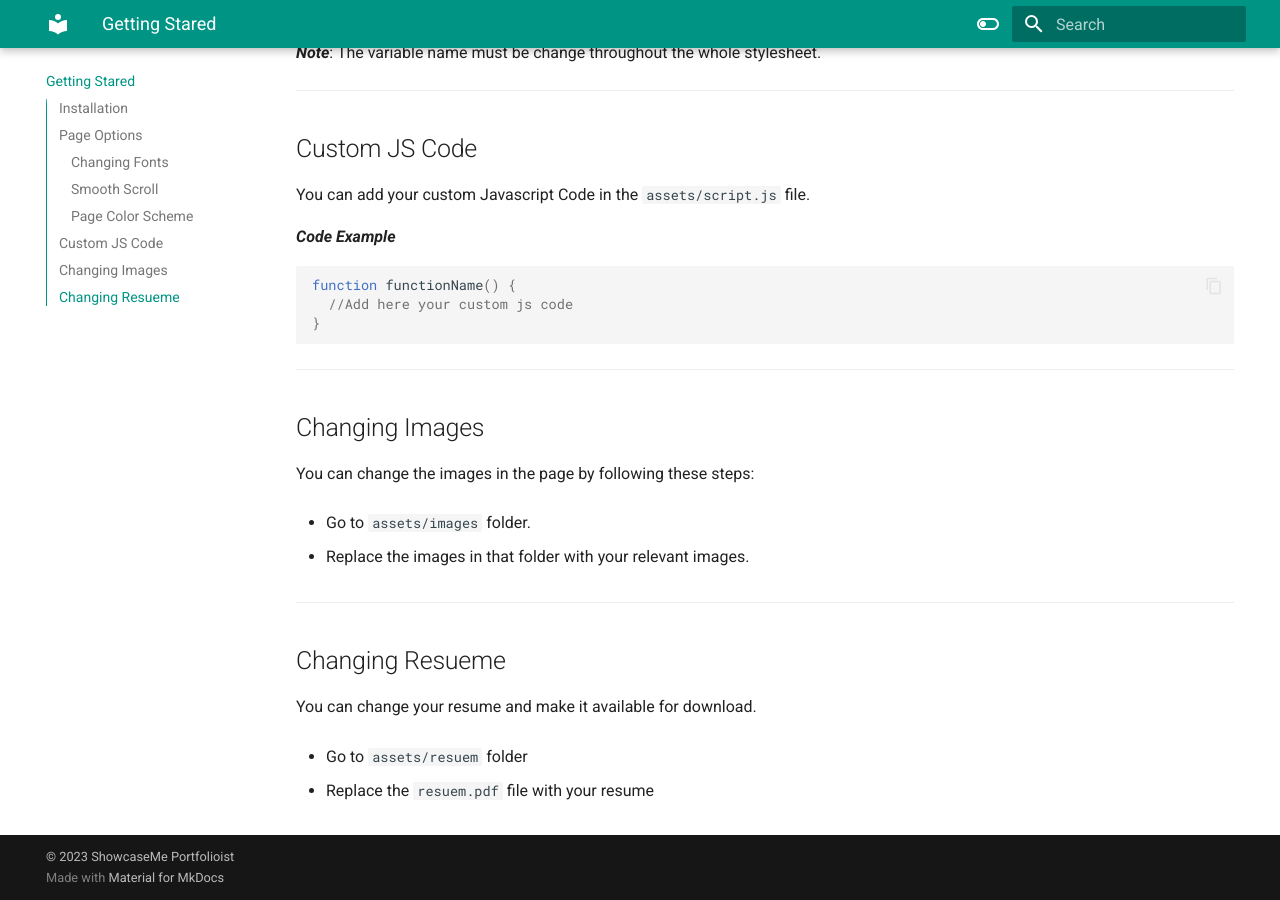
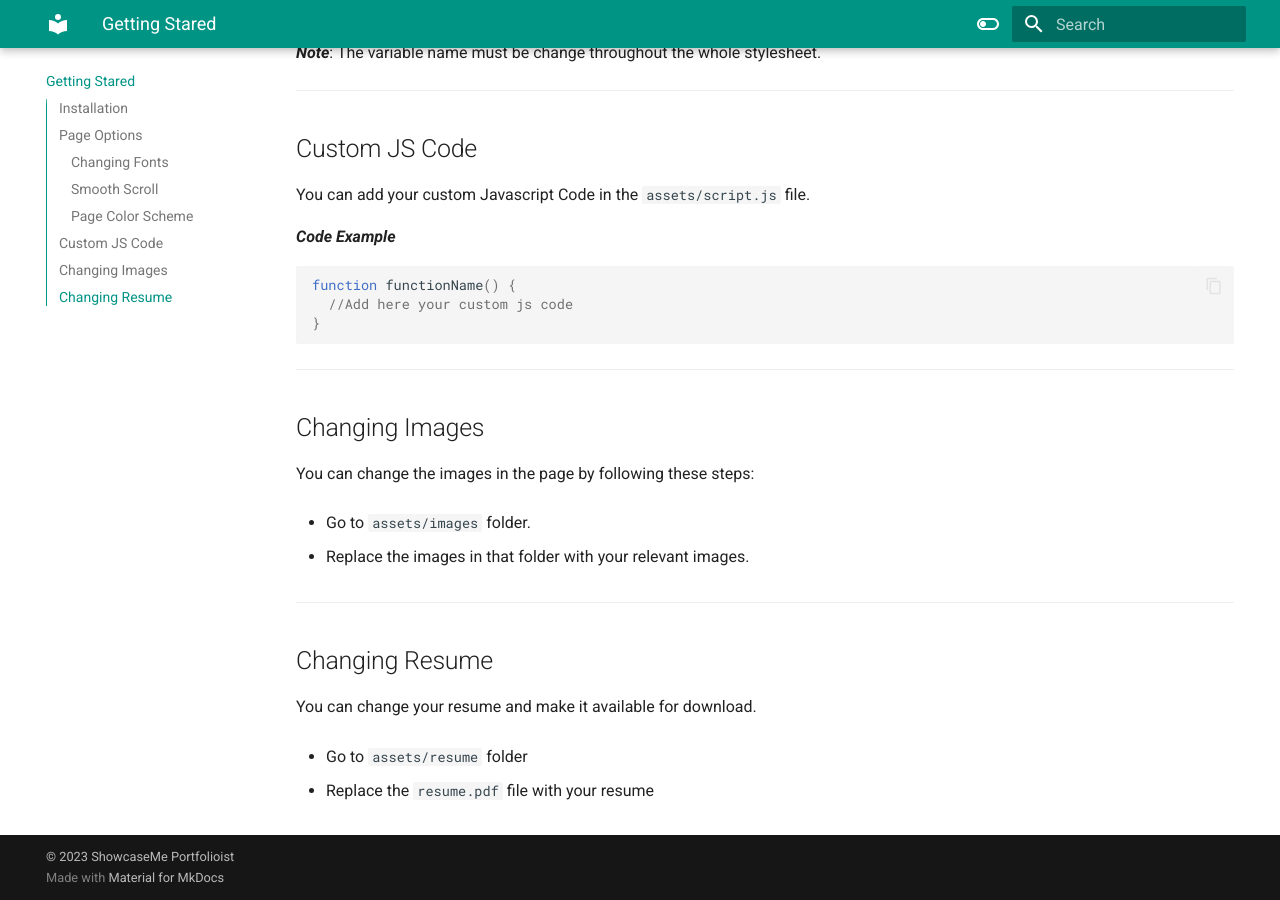
Before and after one commit to ShowcaseMePortfolioist/portfolio-documentation, an MkDocs documentation site: the page built from docs/index.md, in a window 1280 px wide and 900 px high, scrolled down 1950 px. Built offline with MkDocs 1.6.1 and Material for MkDocs 9.7.7, drawn with Linux system fonts in a browser that asks for light colours.

Commit message:
Update index.md

```diff
--- a/docs/index.md
+++ b/docs/index.md
@@ -112,10 +112,10 @@ You can change the images in the page by following these steps:
 
 ---
 
-## Changing Resueme
+## Changing Resume
 
 You can change your resume and make it available for download.
 
-- Go to `assets/resuem` folder
+- Go to `assets/resume` folder
 
-- Replace the `resuem.pdf` file with your resume
+- Replace the `resume.pdf` file with your resume
```
